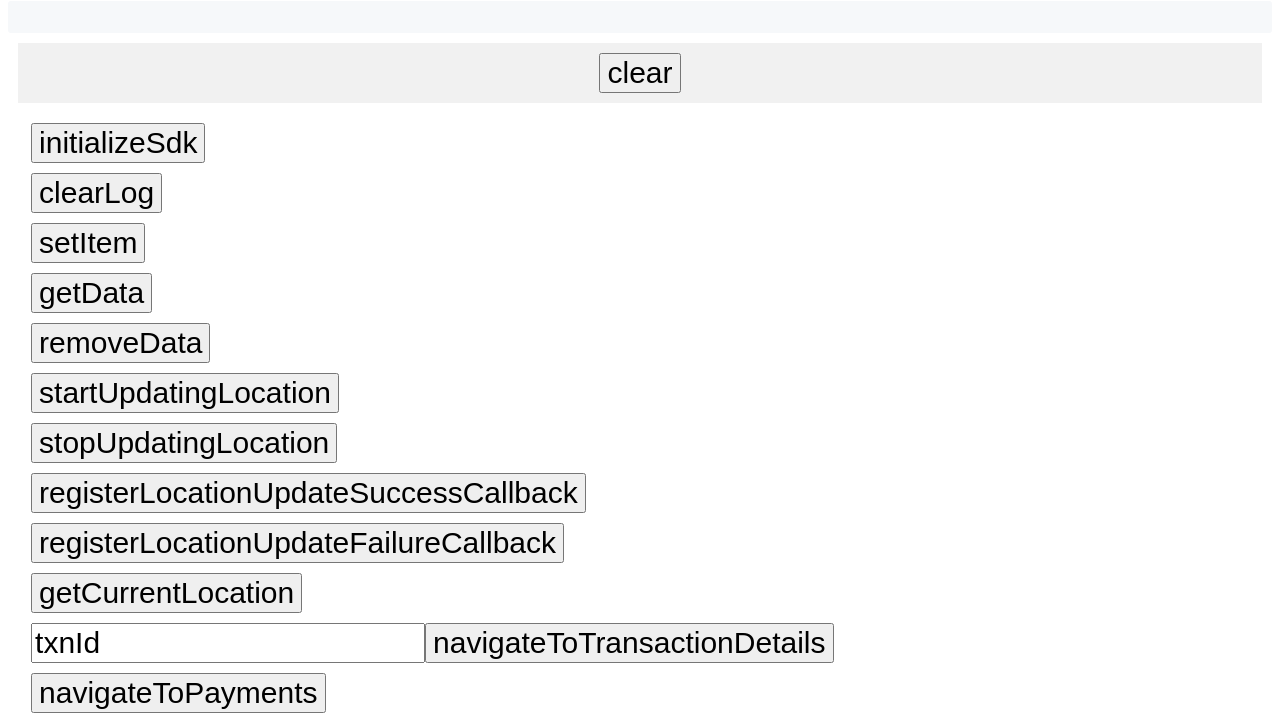
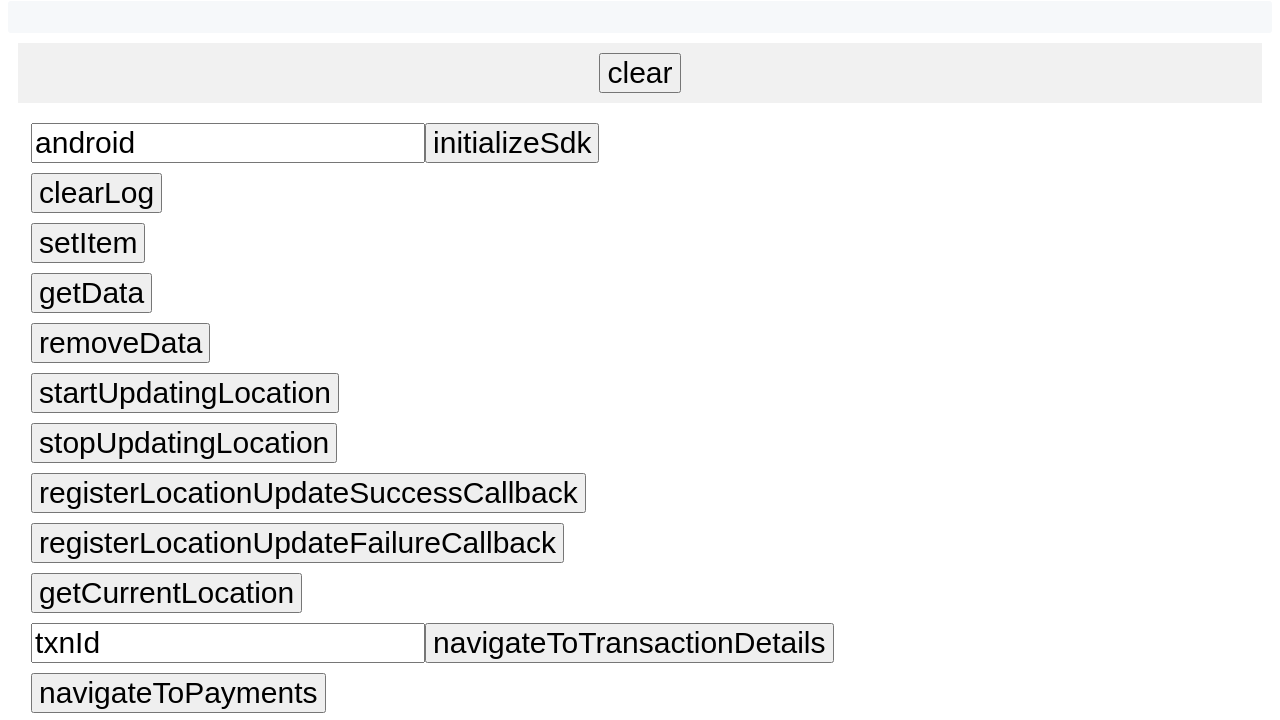
Before and after one commit to amit27592/phonepesdkdemo, a plain HTML site: page index.html in a window 1280 px wide. Both pictures are taken after a click on the button "initializeSdk". Shown: the part 79-799 px from the top of the page. Drawn offline with Linux system fonts and the light colour scheme.

Commit message:
Bugfixes

```diff
--- a/index.html
+++ b/index.html
@@ -50,7 +50,6 @@
 
   </div>
   <script>
-    sdk = {};
     (function () {
       if (!console) {
         console = {};
@@ -76,7 +75,15 @@
     var exportedFuncs = {
       "initializeSdk": {
         "name": "initializeSdk",
-        "idx": 0
+        "idx": 0,
+        "input": ["android"],
+        "args": ["{android}"],
+        "customImpl": (ev) => {
+          var os = document.getElementById("input-0-android")
+          PhonePe.PhonePe.build(PhonePe.Constants.Species.web, os.value).then((sdk) => {
+            window.sdk = sdk
+          })
+        }
       },
       "clearLog": {
         "name": "clearLog",
@@ -177,19 +184,36 @@
       "logMerchantEvent": {
         "name": "logMerchantEvent",
         "idx": 16,
-        "args": ["Test", {'key': 'value'}]
+        "args": ["Test", { 'key': 'value' }]
       },
       "replace": {
         "name": "replace",
-        "idx": 17
+        "idx": 17,
+        "customImpl": (ev) => {
+          console.log('Using Replace state');
+
+          if (history.replaceState) {
+            history.replaceState(null, "Page", "test.html");
+            history.go(0);
+          } else {
+            location.replace(url);
+          }
+        }
       },
       "setCookie": {
         "name": "setCookie",
-        "idx": 18
+        "idx": 18,
+        "customImpl": (ev) => {
+          console.log('Setting test cookie')
+          document.cookie = 'test1=test1'
+        }
       },
       "getCookie": {
         "name": "getCookie",
-        "idx": 19
+        "idx": 19,
+        "customImpl": (ev) => {
+          console.log(document.cookie)
+        }
       },
       "reserveOrder": {
         "name": "reserveOrder",
@@ -238,6 +262,10 @@
     }
 
     function addEventListener(exportedFunc) {
+      if (exportedFunc.customImpl) {
+        ip.addEventListener('click', exportedFunc.customImpl)
+        return
+      } else {
         ip.addEventListener('click', () => {
           var fn = sdk[exportedFunc.name]
           var args = exportedFunc.args
@@ -273,6 +301,8 @@
             }
           }
         })
+      }
+
 
     }
 
```
Lines whose indentation alone changed are shown as unchanged.
